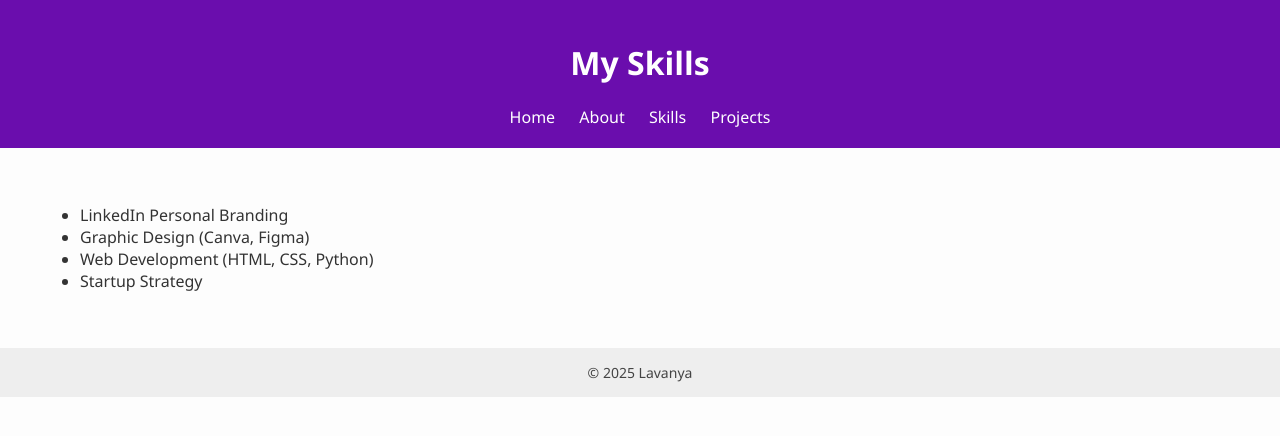
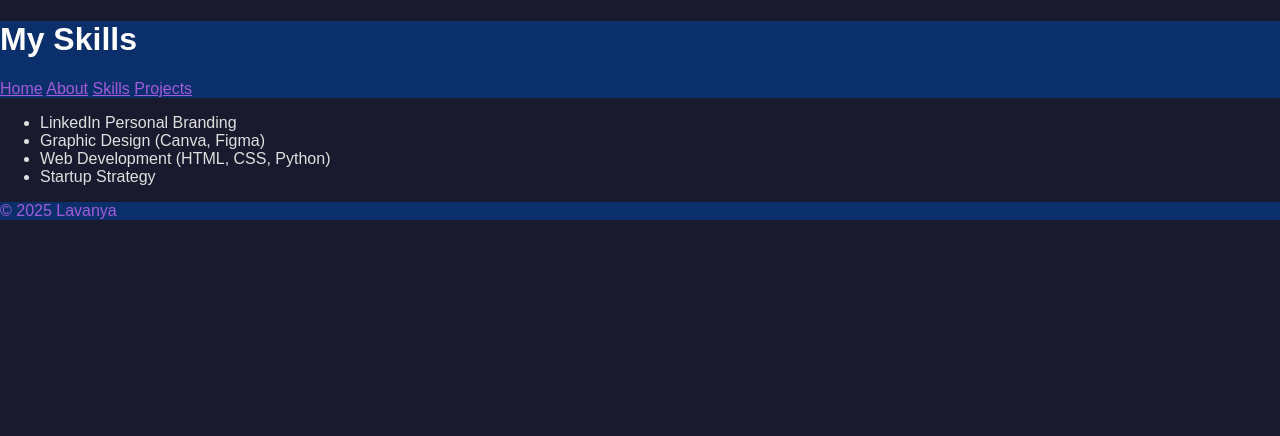
Before and after one commit to thelavanyaaggarwal/lavanya.github.io, a plain HTML site: page skills.html in a window 1280 px wide. Drawn offline with Linux system fonts and the light colour scheme.

Commit message:
Update style.css

```diff
--- a/style.css
+++ b/style.css
@@ -1,40 +1,40 @@
+:root {
+  --primary-color: #0b2f6b;      /* Dark Blue base */
+  --accent1: #a25cdb;            /* Purple */
+  --accent2: #c9428e;            /* Pinkish */
+  --accent3: #d43b78;            /* Deep Pink */
+  --secondary-color: #1a1a2e;    /* Darker background */
+  --text-color: #e0e0e0;         /* Light grey text */
+}
+
 body {
-  font-family: 'Segoe UI', sans-serif;
-  background: #fdfdfd;
+  background-color: var(--secondary-color);
+  color: var(--text-color);
+  font-family: 'Poppins', sans-serif;
   margin: 0;
   padding: 0;
-  color: #333;
 }
 
-header {
-  background: #6a0dad;
+header, nav {
+  background-color: var(--primary-color);
   color: white;
-  text-align: center;
-  padding: 20px;
 }
 
 nav a {
-  margin: 0 10px;
-  color: #fff;
-  text-decoration: none;
+  color: var(--accent1);
 }
 
-main {
-  padding: 40px;
+nav a:hover {
+  color: var(--accent3);
+}
+
+h2 {
+  color: var(--accent2);
 }
 
 footer {
-  background: #eee;
-  color: #444;
-  text-align: center;
-  padding: 15px;
-  font-size: 14px;
-}
-
-.profile-img {
-  width: 250px;
-  border-radius: 10px;
-  margin-right: 30px;
+  background-color: var(--primary-color);
+  color: var(--accent1);
 }
 
 .about-section {
```
